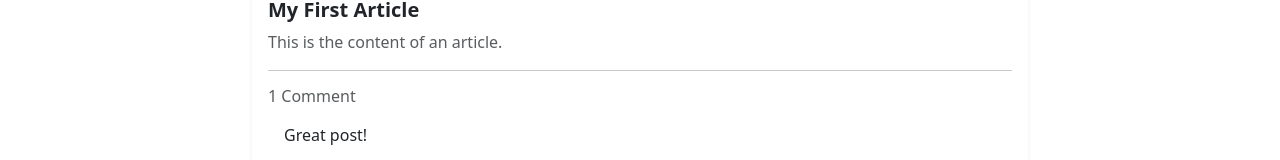
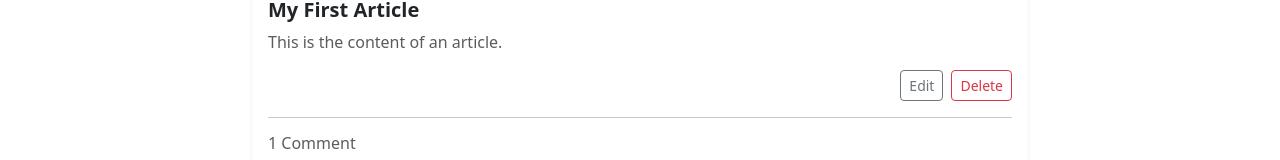
Before and after one commit to isaac-alexander/AdminTask, an Angular app: page /feed in a window 1280 px wide. Shown: the part 184-344 px from the top of the page. Built offline with nearby package versions, Linux system fonts and the light colour scheme.

Commit message:
src/app/pages/feed/feed.html

```diff
--- a/src/app/pages/feed/feed.html
+++ b/src/app/pages/feed/feed.html
@@ -22,9 +22,8 @@
   <div *ngFor="let item of feed" class="card mb-4 shadow-sm rounded-4 border-0">
     <div class="card-body">
       <h5 class="card-title mb-2">
-        <a *ngIf="item.type === 'article'; else gifTitle"
-           [routerLink]="['/article', item.id]"
-           class="text-decoration-none text-dark fw-semibold">
+        <a *ngIf="item.type === 'article'; else gifTitle" [routerLink]="['/article', item.id]"
+          class="text-decoration-none text-dark fw-semibold">
           {{ item.title }}
         </a>
         <ng-template #gifTitle>
@@ -44,6 +43,12 @@
         <img [src]="item.url" class="img-fluid rounded shadow-sm" alt="GIF" />
       </div>
 
+      <div class="d-flex justify-content-end gap-2 mb-3">
+        <button class="btn btn-sm btn-outline-secondary" (click)="editPost(item)">Edit</button>
+        <button class="btn btn-sm btn-outline-danger" (click)="deletePost(item.id, item.type)">Delete</button>
+      </div>
+
+
       <hr />
 
       <!-- comments section -->
@@ -59,9 +64,7 @@
 
         <!-- add comment -->
         <div class="input-group">
-          <input [(ngModel)]="newComment[item.id]"
-                 class="form-control"
-                 placeholder="Write a comment..." />
+          <input [(ngModel)]="newComment[item.id]" class="form-control" placeholder="Write a comment..." />
           <button class="btn btn-outline-primary" (click)="addComment(item.id)">Post</button>
         </div>
       </div>
```
